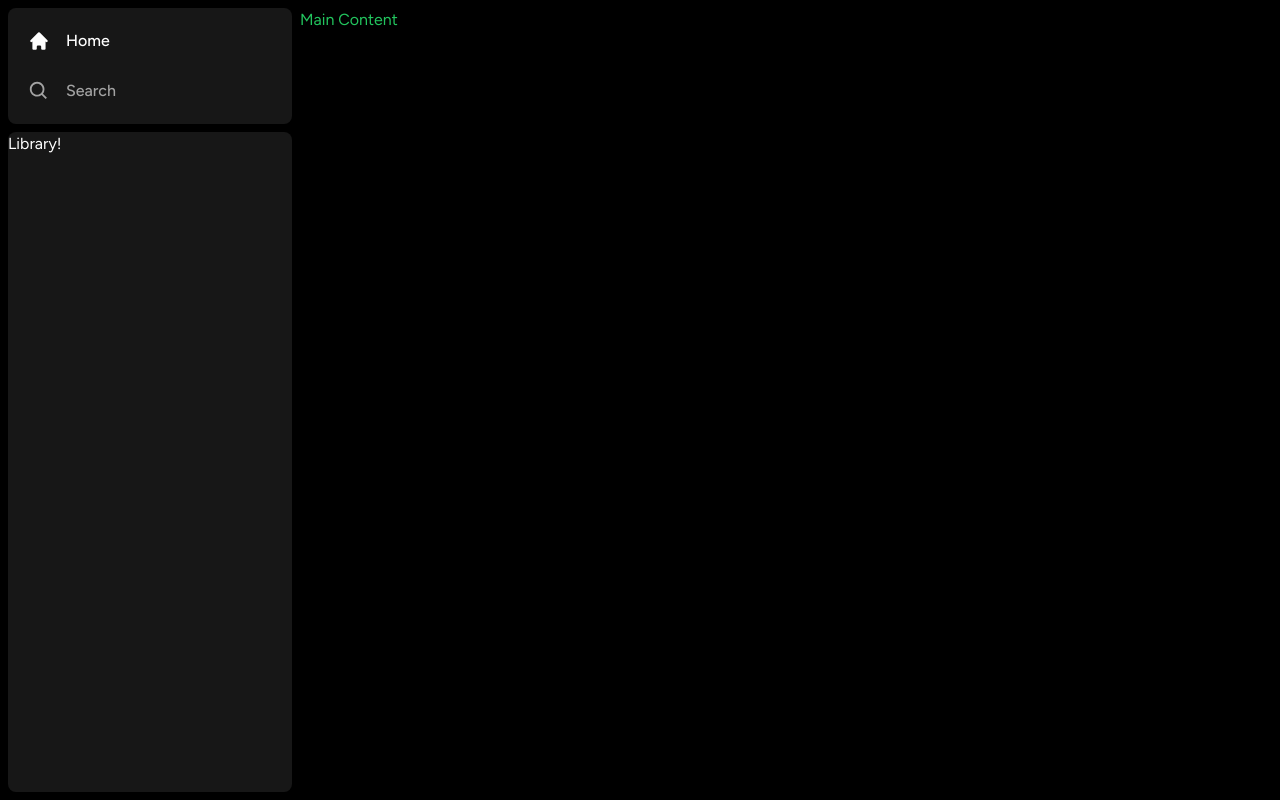
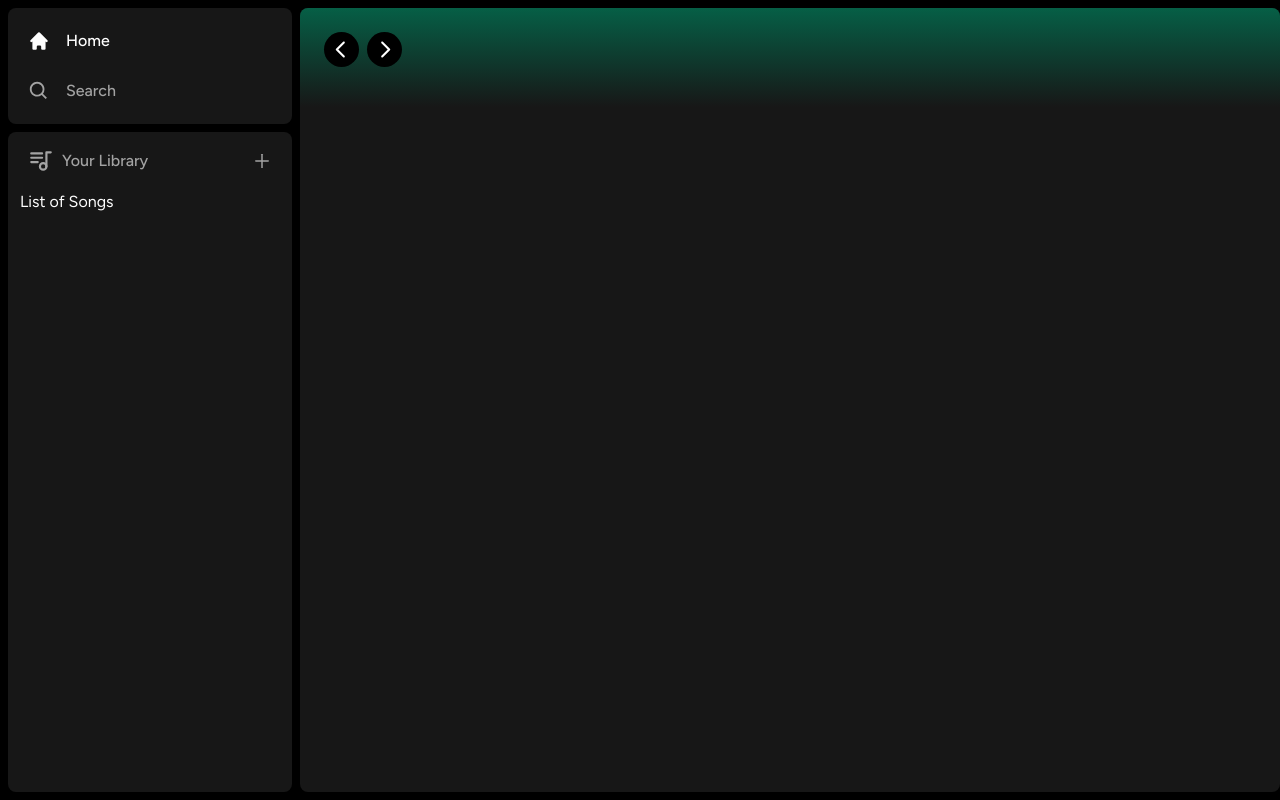
Before and after one commit to egidiosalinaro/scherzo-music-platform, a Next.js app: page / in a window 1280 px wide. Built offline with nearby package versions, Linux system fonts and the light colour scheme.

Commit message:
header component

```diff
--- a/app/(site)/page.tsx
+++ b/app/(site)/page.tsx
@@ -1,3 +1,9 @@
+import Header from '@/components/Header';
+
 export default function Home() {
-  return <div className="text-green-500">Main Content</div>;
+  return (
+    <div className="bg-neutral-900 rounded-lg h-full w-full overflow-hidden overflow-y-auto">
+      <Header>Header</Header>
+    </div>
+  );
 }
--- /dev/null
+++ b/components/Header.tsx
@@ -0,0 +1,46 @@
+'use client';
+
+import { useRouter } from 'next/navigation';
+import { twMerge } from 'tailwind-merge';
+import { RxCaretLeft, RxCaretRight } from 'react-icons/rx';
+
+interface HeaderProps {
+  children: React.ReactNode;
+  className?: string;
+}
+
+const Header: React.FC<HeaderProps> = ({ children, className }) => {
+  const router = useRouter();
+
+  const handleLogout = () => {
+    // handle logout later
+  };
+
+  return (
+    <div
+      className={twMerge(
+        'h-fit bg-gradient-to-b from-emerald-800 p-6',
+        className
+      )}
+    >
+      <div className="w-full mb-4 flex items-center justify-between">
+        <div className="hidden md:flex gap-x-2 items-center">
+          <button
+            onClick={() => router.back()}
+            className="bg-black rounded-full flex items-center justify-center hover:opacity-75 transition"
+          >
+            <RxCaretLeft className="text-white" size={35} />
+          </button>
+          <button
+            onClick={() => router.forward()}
+            className="bg-black rounded-full flex items-center justify-center hover:opacity-75 transition"
+          >
+            <RxCaretRight className="text-white" size={35} />
+          </button>
+        </div>
+      </div>
+    </div>
+  );
+};
+
+export default Header;
--- a/components/Library.tsx
+++ b/components/Library.tsx
@@ -1,7 +1,29 @@
 'use client';
 
+import { TbPlaylist } from 'react-icons/tb';
+import { AiOutlinePlus } from 'react-icons/ai';
+
 const Library = () => {
-  return <div>Library!</div>;
+  const onClick = () => {
+    // Handle upload later
+  };
+
+  return (
+    <div className="flex flex-col">
+      <div className="flex items-center justify-between px-5 pt-4">
+        <div className="inline-flex items-center gap-x-2">
+          <TbPlaylist className="text-neutral-400" size={26} />
+          <p className="text-neutral-400 font-medium text-md">Your Library</p>
+        </div>
+        <AiOutlinePlus
+          onClick={onClick}
+          className="text-neutral-400 cursor-pointer hover:text-white transition"
+          size={20}
+        />
+      </div>
+      <div className="flex flex-col gap-y-2 mt-4 px-3">List of Songs</div>
+    </div>
+  );
 };
 
 export default Library;
```
